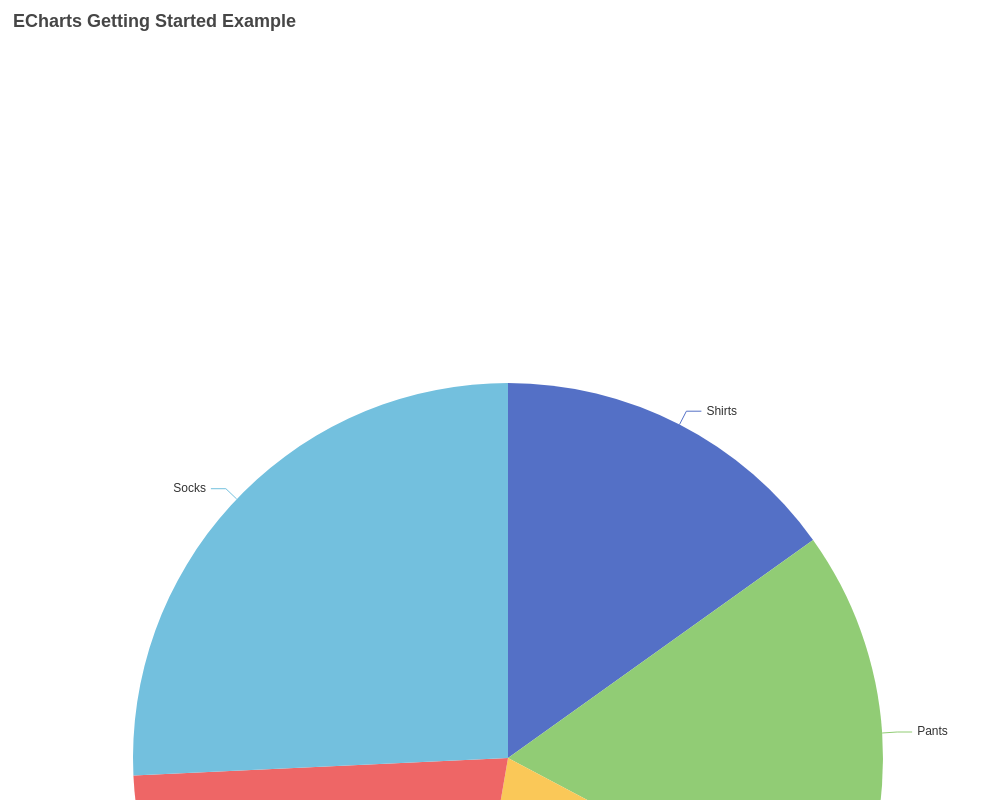
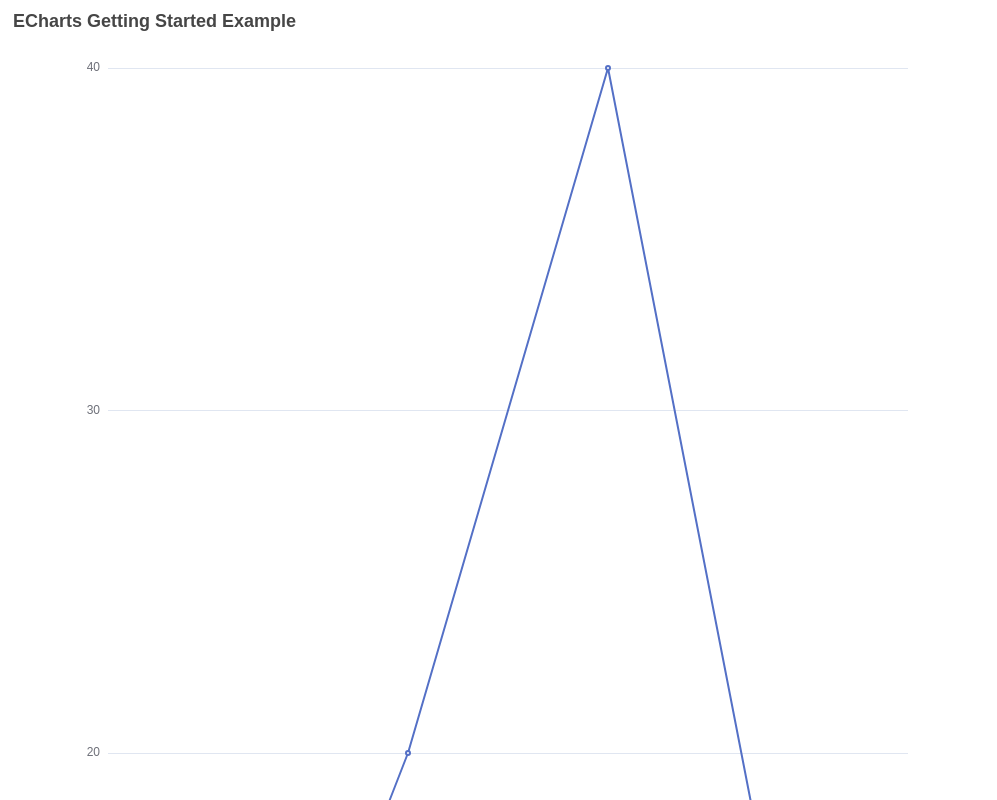
Before and after one commit to Pranav-Venkat-272/PSDV_Exposition_Assignment_C022, a plain HTML site: page try.html in a window 1280 px wide. Shown: the top 800 px of the page, without its empty margins (0-997 px from the left). Drawn offline with nearby package versions, Linux system fonts and the light colour scheme.

Commit message:
Update try.html

```diff
--- a/try.html
+++ b/try.html
@@ -18,16 +18,13 @@
           title: {
           text: 'ECharts Getting Started Example'
               },
+          xAxis:{data: ['Jan', 'Feb', 'Mar', 'Apr']},
+          yAxis: {},
           series: [
           {
             name: 'sales',
-            type: 'pie',
-            data: [{value: 235, name: 'Shirts'},
-                   {value: 274, name: 'Pants'},
-                   {value: 310, name: 'Shorts'},
-                   {value: 335, name: 'Shoes'},
-                   {value: 400, name: 'Socks'}
-                  ]
+            type: 'line',
+            data: [5, 20, 40, 10]
           }
         ]
         };
```
